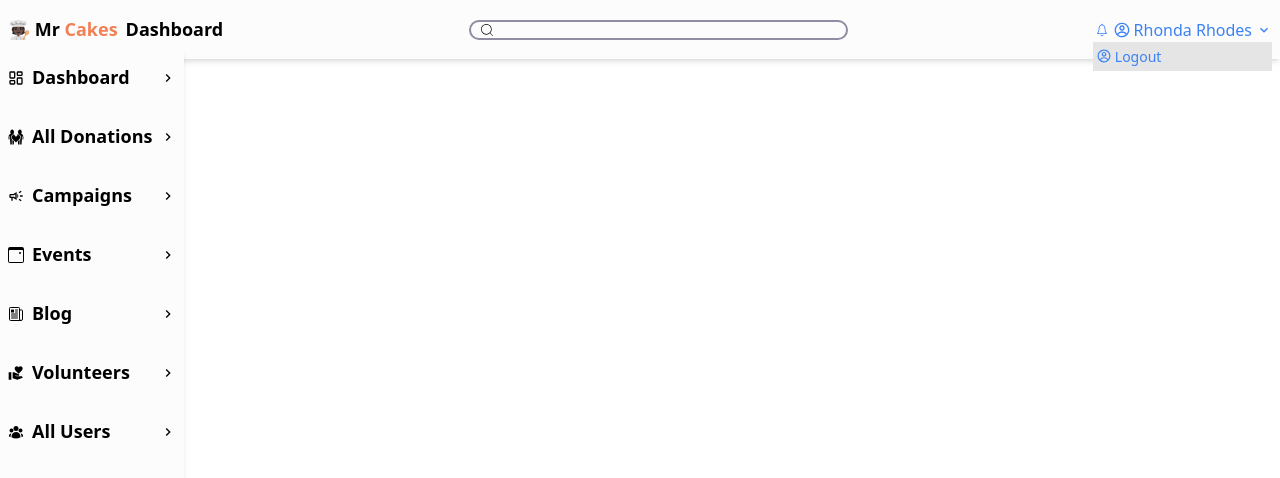
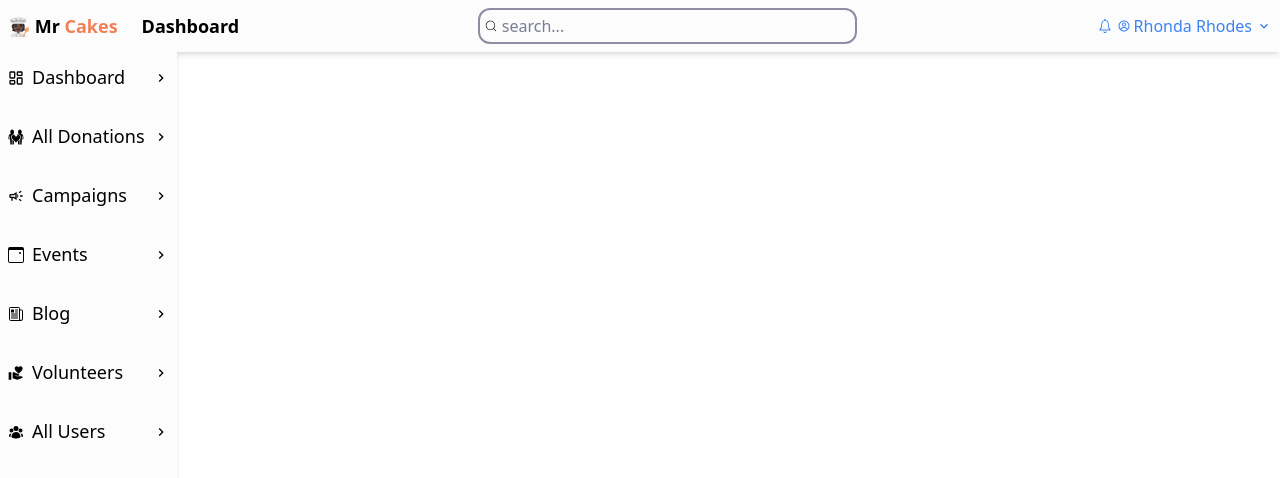
Before and after one commit to emess2g/DASHBOARD, a React (Vite) app: page /bubblegum in a window 1280 px wide. Shown: the top 478 px of the page. Built offline with nearby package versions, Linux system fonts and the light colour scheme.

Commit message:
cards adjustment

```diff
--- a/src/App.jsx
+++ b/src/App.jsx
@@ -1,4 +1,4 @@
-import Navbar from "./Components/Navbar.jsx"
+import Navbar from "./Components/Header.jsx"
 import Sidebar from "./Components/Sidebar.jsx"
 import { BrowserRouter, Routes, Route  } from "react-router-dom"
 import { useState } from "react"
@@ -18,7 +18,7 @@ function App() {
    <BrowserRouter>
      <Navbar  page='Dashboard' OpenSidebar={OpenSidebar} />
       <div className="flex w-full  ">
-        <div className="h-screen  top-0 ">
+        <div className="h-screen  ">
         <Sidebar  openSidebarToggle={openSidebarToggle} OpenSidebar={OpenSidebar} />
         </div>
       <div className="flex-1">
--- a/src/Components/Navbar.jsx
+++ b/src/Components/Header.jsx
@@ -19,34 +19,34 @@ const Navbar = ({page, OpenSidebar}) => {
   }
 
   return (
-    <header className="fixed z-10 top-0 w-full flex  items-center justify-between shadow-md bg-[#fcfcfc] p-2 lg: py-4">
-     <div className="flex items-center font-semibold gap-2 justify-between ">
-     <h2 className="  text-[14px] font-bold text-nowrap hidden lg:block text-[18px]"> 🧑🏿‍🍳 Mr <span className="text-[#f18056]">Cakes</span></h2>
+    <header className="fixed z-10  top-0 w-full flex  items-center justify-between shadow-md bg-[#fcfcfc] p-2 ">
+     <div className="flex items-center font-semibold gap-6 justify-between ">
+     <h2 className="  text-[14px] font-bold text-nowrap  text-[18px]"> 🧑🏿‍🍳 Mr <span className="text-[#f18056]">Cakes</span></h2>
       <IoMenu className="cursor-pointer  semibold text-[24px] lg:hidden" onClick={OpenSidebar}/>
-     <h1 className="text-[14px] opensans hidden lg:block text-[18px]  ">{page}</h1>
+     <h1 className="text-[14px] opensans  text-[18px]  ">{page}</h1>
      </div>
-     <label className="flex  gap-1 items-center justify-center hidden  border-[#8e8da1] border-2 rounded-xl px-2 lg:block w-[30%]" >
-       <CiSearch className='text-[12px] lg:text-[16px]'/>
+     <label className="flex gap-1 items-center border-[#8e8da1] border-2 rounded-xl p-1 w-[30%]" >
+       <CiSearch className='text-[14px] '/>
        <input type="text"
        aria-label="search"
-       placeholder="search"
-       className="bg-[transparent] placeholder:text-[#797e93] focus:outline-none hidden text-[12px] lg:text-[16px]"
+       placeholder="search..."
+       className="bg-[transparent] placeholder:text-[#797e93] focus:outline-none text-[12px] lg:text-[16px] lg:visible"
        />
      </label>
      <div className="flex gap-1 text-blue-500 text-[16px] items-center">
            <CiSearch className=' lg:hidden'/>
-            <IoIosNotificationsOutline />
+            <IoIosNotificationsOutline className="text-[18px]" />
         <div className="flex gap-1  items-center">
             <div className="cursor-pointer text-nowrap " onClick={() => renderAccount()}>
                <div className="flex gap-1 items-center">
-               <CgProfile />
+               <CgProfile className="text-[12px]" />
                <p>Rhonda Rhodes</p>
                {
                 isActive ? <MdOutlineKeyboardArrowUp/>
                          :  <MdOutlineKeyboardArrowDown/>
                }
                </div>
-              <div className={toggleAcc? "hidden lg:hidden" : 'list-none absolute p-1 right-2 w-[14%]  text-[14px] bg-[#e5e5e5]'}>
+              <div className={toggleAcc? "list-none absolute p-1 right-2 w-[14%]  text-[14px] bg-[#e5e5e5]" : 'hidden'}>
                 <div className="flex items-center gap-1">
                   <CgProfile/>
                   <li>Logout</li>
--- a/src/Components/Sidebar.jsx
+++ b/src/Components/Sidebar.jsx
@@ -78,7 +78,7 @@ const Sidebar = ({  OpenSidebar }) => {
       <div className="" >
         {data.map((val) => (
           <Link to={val.link} onClick={() => handleHidden()}>
-            <ul className="flex flex-col text-[14px] font-semibold text-nowrap" key={val.id}>
+            <ul className="flex flex-col text-[12px]  text-nowrap hover:bg-[#555] hover:text-white" key={val.id}>
               <div className="flex items-center justify-between gap-2 py-4  px-2">
                  <div className="flex items-center gap-2">
                  <p className="font-bold text-[16px]">{val.icon}</p>
--- a/src/data/BoardData.jsx
+++ b/src/data/BoardData.jsx
@@ -157,7 +157,7 @@ const customStyles = {
   return (
     <div className=''>
       <DataTable
-      className='dataTables_scrollBody'
+      className='dataTables_scrollBody z-0'
       columns={columns}
       data={rows}
       customStyles={customStyles}
--- a/src/data/BoardTopCard.jsx
+++ b/src/data/BoardTopCard.jsx
@@ -40,7 +40,7 @@ const BoardTopCard = () => {
         {highlightData.map((data) => (
           <div
             className={`flex justify-between ${data.color} rounded-lg gap-4 p-2
-            lg: w-[30%]
+            lg:w-[30%] h-full
             `}
             key={data.id}
           >
```
